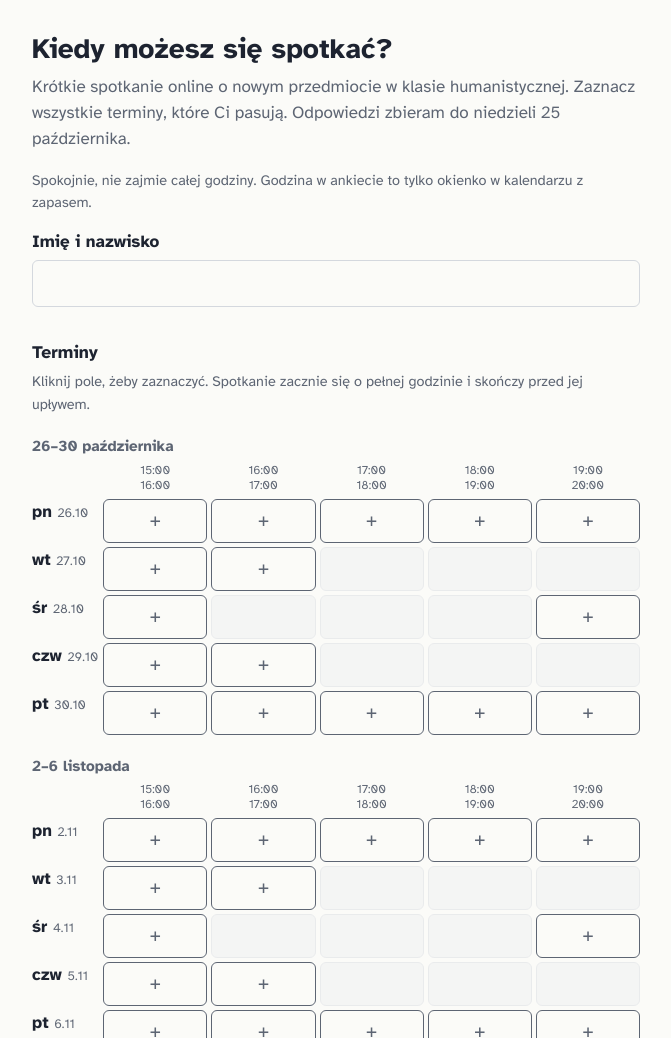
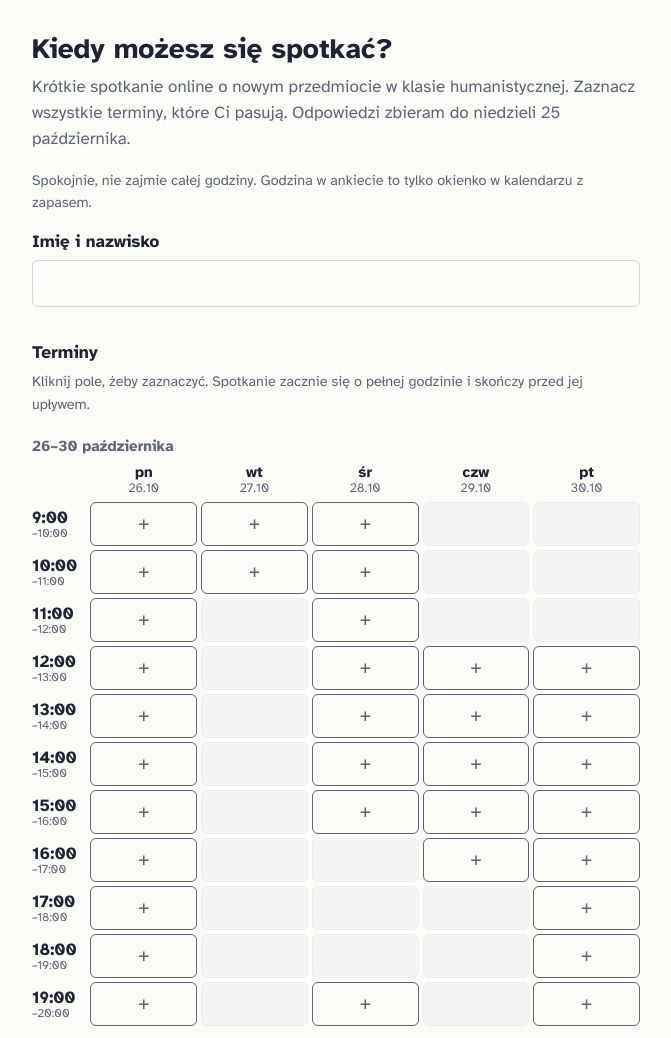
Before and after one commit to taraswidokowy/gla-spotkanie, a plain HTML site: page index.html in a window 1280 px wide. Shown: the top 1038 px of the page, without its empty margins (304-975 px from the left). Drawn offline with Linux system fonts and the light colour scheme.

Commit message:
Godziny od 9:00, siatka godziny × dni, blokady pt/czw/wt 27.10
Co-Authored-By: Claude Opus 5.5 <noreply@anthropic.com>

```diff
--- a/config.js
+++ b/config.js
@@ -4,12 +4,17 @@ const TOTAL = 5;
 const DEADLINE = 'niedzieli 25 października';
 
 // Spotkanie online, 1 godzina. Godzina = początek spotkania.
-const HOURS = ['15:00', '16:00', '17:00', '18:00', '19:00'];
-// Wyłączone godziny w danym dniu tygodnia (co tydzień): Wt, Śr, Czw
+const HOURS = ['09:00', '10:00', '11:00', '12:00', '13:00', '14:00', '15:00', '16:00', '17:00', '18:00', '19:00'];
+// Wyłączone godziny w danym dniu tygodnia (co tydzień)
 const OFF = {
   'wt': ['17:00', '18:00', '19:00'],
   'śr': ['16:00', '17:00', '18:00'],
-  'czw': ['17:00', '18:00', '19:00'],
+  'czw': ['09:00', '10:00', '11:00', '17:00', '18:00', '19:00'],
+  'pt': ['09:00', '10:00', '11:00'],
+};
+// Wyłączone godziny w konkretnym dniu
+const OFF_DATES = {
+  '2026-10-27': ['11:00', '12:00', '13:00', '14:00', '15:00', '16:00'],
 };
 // Dni robocze między FROM a TO (włącznie), bez dat z SKIP.
 const FROM = '2026-10-26';
--- a/grid.js
+++ b/grid.js
@@ -4,6 +4,8 @@ const MONTHS = ['stycznia', 'lutego', 'marca', 'kwietnia', 'maja', 'czerwca', 'l
 const pad = (n) => String(n).padStart(2, '0');
 const iso = (d) => `${d.getFullYear()}-${pad(d.getMonth() + 1)}-${pad(d.getDate())}`;
 const endOf = (h) => `${pad(+h.split(':')[0] + 1)}:${h.split(':')[1]}`;
+const short = (h) => h.replace(/^0/, '');
+const isOff = (d, t) => (OFF[WD[d.getDay()]] || []).includes(t) || (OFF_DATES[iso(d)] || []).includes(t);
 
 // Dni robocze z config.js, pogrupowane w tygodnie
 function weeks() {
@@ -21,10 +23,10 @@ function weeks() {
 function slotLabel(id) {
   const [date, h] = id.split(' ');
   const d = new Date(date + 'T12:00');
-  return `${WD[d.getDay()]} ${d.getDate()}.${pad(d.getMonth() + 1)}, ${h}–${endOf(h)}`;
+  return `${WD[d.getDay()]} ${d.getDate()}.${pad(d.getMonth() + 1)}, ${short(h)}–${short(endOf(h))}`;
 }
 
-// Rysuje siatkę dni × godzin, tydzień po tygodniu. cell(slotId, el) dla każdej komórki.
+// Rysuje siatkę godzin (wiersze) × dni (kolumny), tydzień po tygodniu. cell(slotId, el) dla każdej aktywnej komórki.
 function renderGrid(container, cell) {
   weeks().forEach((w) => {
     const a = w[0], b = w[w.length - 1];
@@ -36,21 +38,21 @@ function renderGrid(container, cell) {
 
     const g = document.createElement('div');
     g.className = 'grid';
-    g.style.gridTemplateColumns = `4.2rem repeat(${HOURS.length}, minmax(0,1fr))`;
+    g.style.gridTemplateColumns = `3.4rem repeat(${w.length}, minmax(0,1fr))`;
     g.appendChild(document.createElement('div'));
-    HOURS.forEach((t) => {
+    w.forEach((d) => {
       const hd = document.createElement('div');
-      hd.className = 'hd';
-      hd.innerHTML = `${t}<br>${endOf(t)}`;
+      hd.className = 'hd day';
+      hd.innerHTML = `${WD[d.getDay()]}<small>${d.getDate()}.${pad(d.getMonth() + 1)}</small>`;
       g.appendChild(hd);
     });
-    w.forEach((d) => {
+    HOURS.forEach((t) => {
       const lab = document.createElement('div');
-      lab.className = 'day';
-      lab.innerHTML = `${WD[d.getDay()]}<small>${d.getDate()}.${pad(d.getMonth() + 1)}</small>`;
+      lab.className = 'hour';
+      lab.innerHTML = `${short(t)}<small>–${short(endOf(t))}</small>`;
       g.appendChild(lab);
-      HOURS.forEach((t) => {
-        if ((OFF[WD[d.getDay()]] || []).includes(t)) {
+      w.forEach((d) => {
+        if (isOff(d, t)) {
           const off = document.createElement('div');
           off.className = 'slot off';
           off.setAttribute('aria-hidden', 'true');
--- a/style.css
+++ b/style.css
@@ -25,6 +25,9 @@ textarea { min-height: 4.5rem; resize: vertical; }
 .hd { font-size: .75rem; color: var(--muted); text-align: center; line-height: 1.25; padding-bottom: 2px; }
 .day { font-weight: 700; display: flex; align-items: baseline; gap: .35rem; }
 .day small { font-weight: 400; color: var(--muted); font-size: .8rem; }
+.hd.day { color: var(--ink); font-size: .95rem; flex-direction: column; align-items: center; gap: 0; line-height: 1.2; }
+.hour { display: flex; flex-direction: column; justify-content: center; font-weight: 700; line-height: 1.15; }
+.hour small { font-weight: 400; color: var(--muted); font-size: .75rem; }
 .slot { height: 44px; border-radius: 6px; font: inherit; background: var(--paper); border: 1px solid var(--muted);
   cursor: pointer; color: var(--muted); font-size: 1.2rem; }
 .slot::before { content: '+'; }
```
